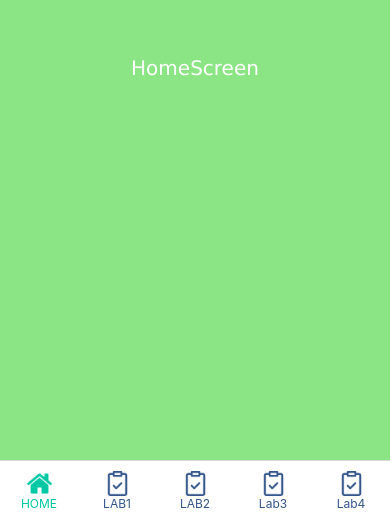
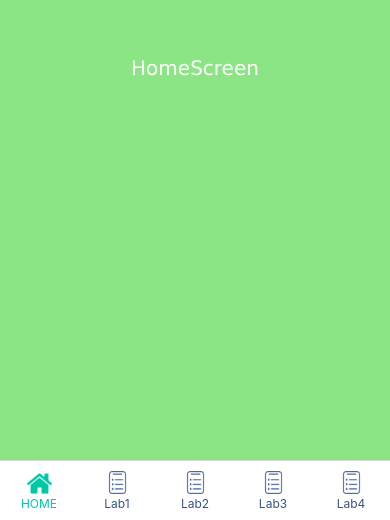
Before and after one commit to arri1/mobile-develop-2022, a React Native app in the folder lotovAlexey/: screen / in a window 390 px wide. Shown: the part 324-844 px from the top of the page. Built offline with nearby package versions, Linux system fonts and the light colour scheme.

Commit message:
change icon task

```diff
--- a/lotovAlexey/navigation/tabs.js
+++ b/lotovAlexey/navigation/tabs.js
@@ -56,11 +56,13 @@ const Tabs = () => {
                 style={{
                   tintColor: focused ? '#00C8A5' : '#34568B',
                   ...styles.TabBarImage,
+                  height: 23,
+                  marginBottom: 2,
                 }}
               />
               <Text
                 style={{color: focused ? '#00C8A5' : '#34568B', fontSize: 12}}>
-                LAB1
+                Lab1
               </Text>
             </View>
           ),
@@ -78,11 +80,13 @@ const Tabs = () => {
                 style={{
                   tintColor: focused ? '#00C8A5' : '#34568B',
                   ...styles.TabBarImage,
+                  height: 23,
+                  marginBottom: 2,
                 }}
               />
               <Text
                 style={{color: focused ? '#00C8A5' : '#34568B', fontSize: 12}}>
-                LAB2
+                Lab2
               </Text>
             </View>
           ),
@@ -100,6 +104,8 @@ const Tabs = () => {
                 style={{
                   tintColor: focused ? '#00C8A5' : '#34568B',
                   ...styles.TabBarImage,
+                  height: 23,
+                  marginBottom: 2,
                 }}
               />
               <Text
@@ -122,6 +128,8 @@ const Tabs = () => {
                 style={{
                   tintColor: focused ? '#00C8A5' : '#34568B',
                   ...styles.TabBarImage,
+                  height: 23,
+                  marginBottom: 2,
                 }}
               />
               <Text
--- a/lotovAlexey/src/redux/store.js
+++ b/lotovAlexey/src/redux/store.js
@@ -1,4 +1,8 @@
-import {applyMiddleware, combineReducers, legacy_createStore as createStore} from 'redux';
+import {
+  applyMiddleware,
+  combineReducers,
+  legacy_createStore as createStore,
+} from 'redux';
 import colorReducer from './reducers';
 import thunk from 'redux-thunk';
 
```
Also changed, not shown: lotovAlexey/assets/icons/task.png.
